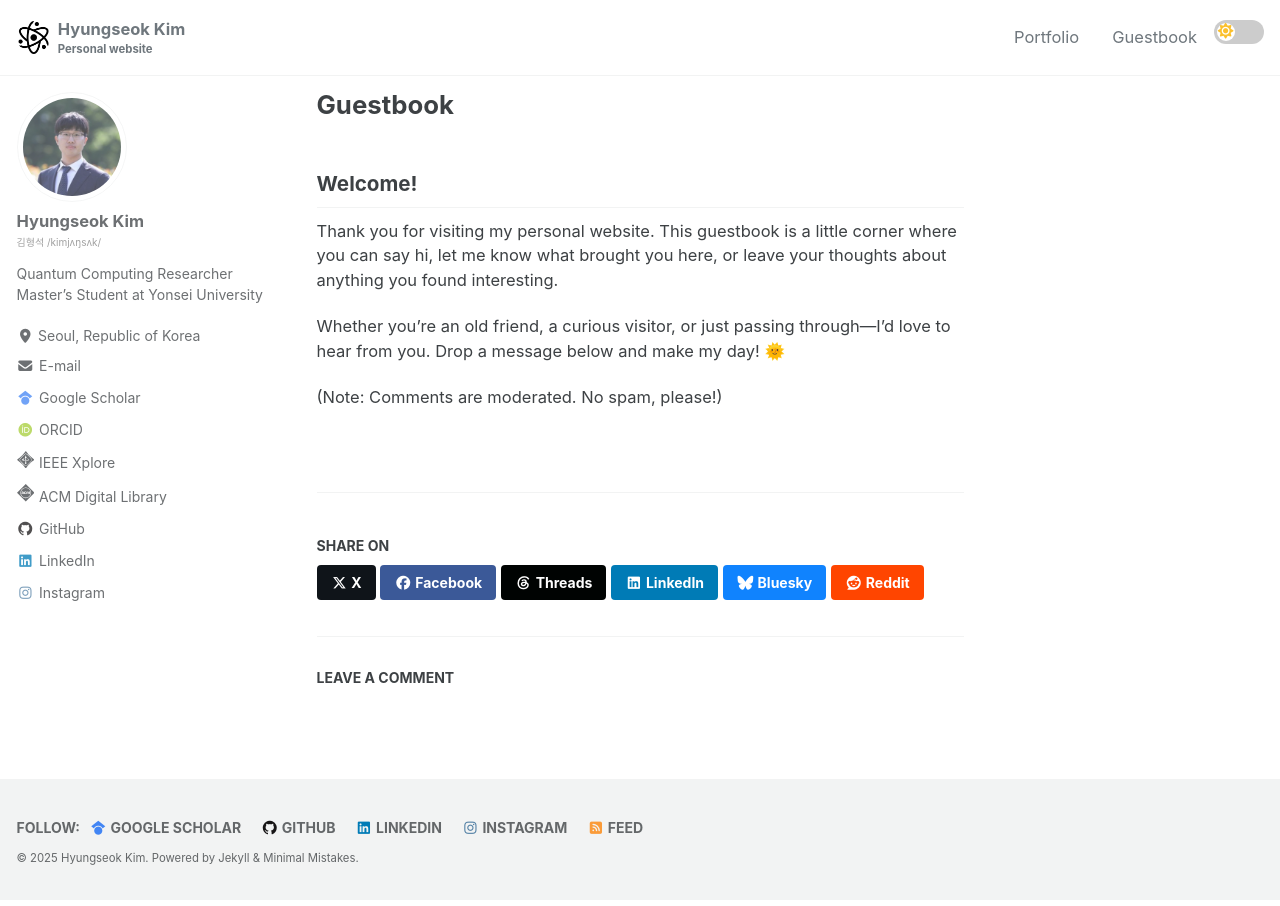
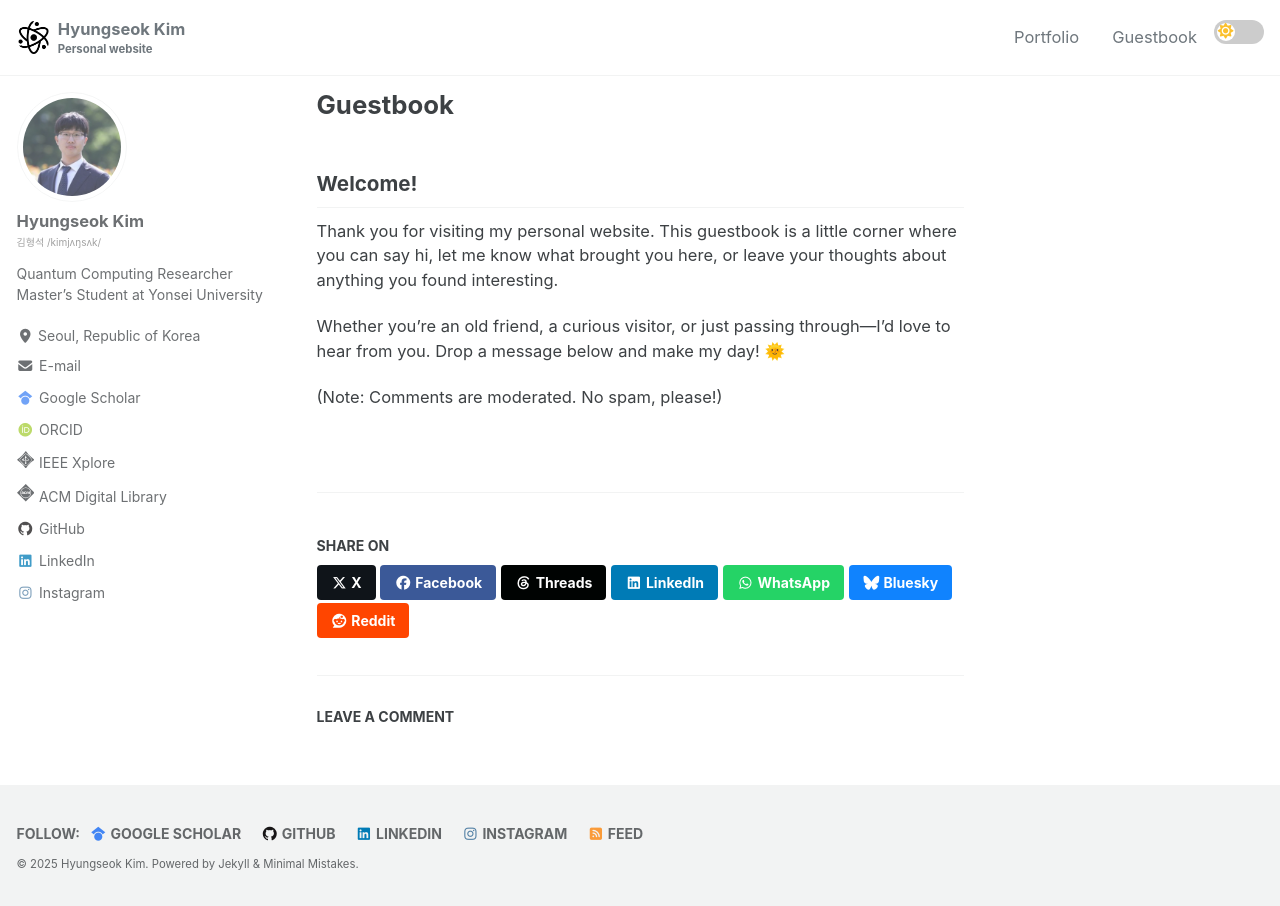
Before and after one commit to fluorite42/fluorite42.github.io, a Jekyll site: the page built from _pages/guestbook.md, in a window 1280 px wide. Built offline with Jekyll 4.4.1, drawn with Linux system fonts in a browser that asks for light colours; cached includes are drawn as plain includes; emoji names are drawn with the system emoji font; comment, search, counter and statistics services are not loaded.

Commit message:
ADD whatsapp

```diff
--- a/_includes/social-share.html
+++ b/_includes/social-share.html
@@ -17,6 +17,10 @@
     <i class="fab fa-fw fa-linkedin" aria-hidden="true"></i><span> LinkedIn</span>
   </a>
 
+  <a href="https://api.whatsapp.com/send/?text={{ page.url | absolute_url | url_encode }}" class="btn btn--whatsapp" onclick="window.open(this.href, 'window', 'left=20,top=20,width=500,height=500,toolbar=1,resizable=0'); return false;" title="{{ site.data.ui-text[site.locale].share_on_label | default: 'Share on' }} WhatsApp">
+    <i class="fab fa-fw fa-whatsapp" aria-hidden="true"></i><span> WhatsApp</span>
+  </a>
+
   <a href="https://bsky.app/intent/compose?text={{ page.title | url_encode }}%20{{ page.url | absolute_url | url_encode }}" class="btn btn--bluesky" onclick="window.open(this.href, 'window', 'left=20,top=20,width=500,height=500,toolbar=1,resizable=0'); return false;" title="{{ site.data.ui-text[site.locale].share_on_label | default: 'Share on' }} Bluesky">
     <i class="fab fa-fw fa-bluesky" aria-hidden="true"></i><span> Bluesky</span>
   </a>
--- a/_sass/minimal-mistakes/_buttons.scss
+++ b/_sass/minimal-mistakes/_buttons.scss
@@ -45,6 +45,7 @@
   (twitter, $twitter-color),
   (x, $x-color),
   (threads, $threads-color),
+  (whatsapp, $whatsapp-color),
   (reddit, $reddit-color);
 
   @each $buttoncolor, $color in $buttoncolors {
--- a/_sass/minimal-mistakes/_variables.scss
+++ b/_sass/minimal-mistakes/_variables.scss
@@ -148,6 +148,7 @@ $vine-color: #00bf8f !default;
 $youtube-color: #bb0000 !default;
 $xing-color: #006567 !default;
 $threads-color: #000302 !default;
+$whatsapp-color: #25d366 !default;
 
 $google-scholar-color: #4285F4 !default;
 $orcid-color: #A6CE39 !default;
```
